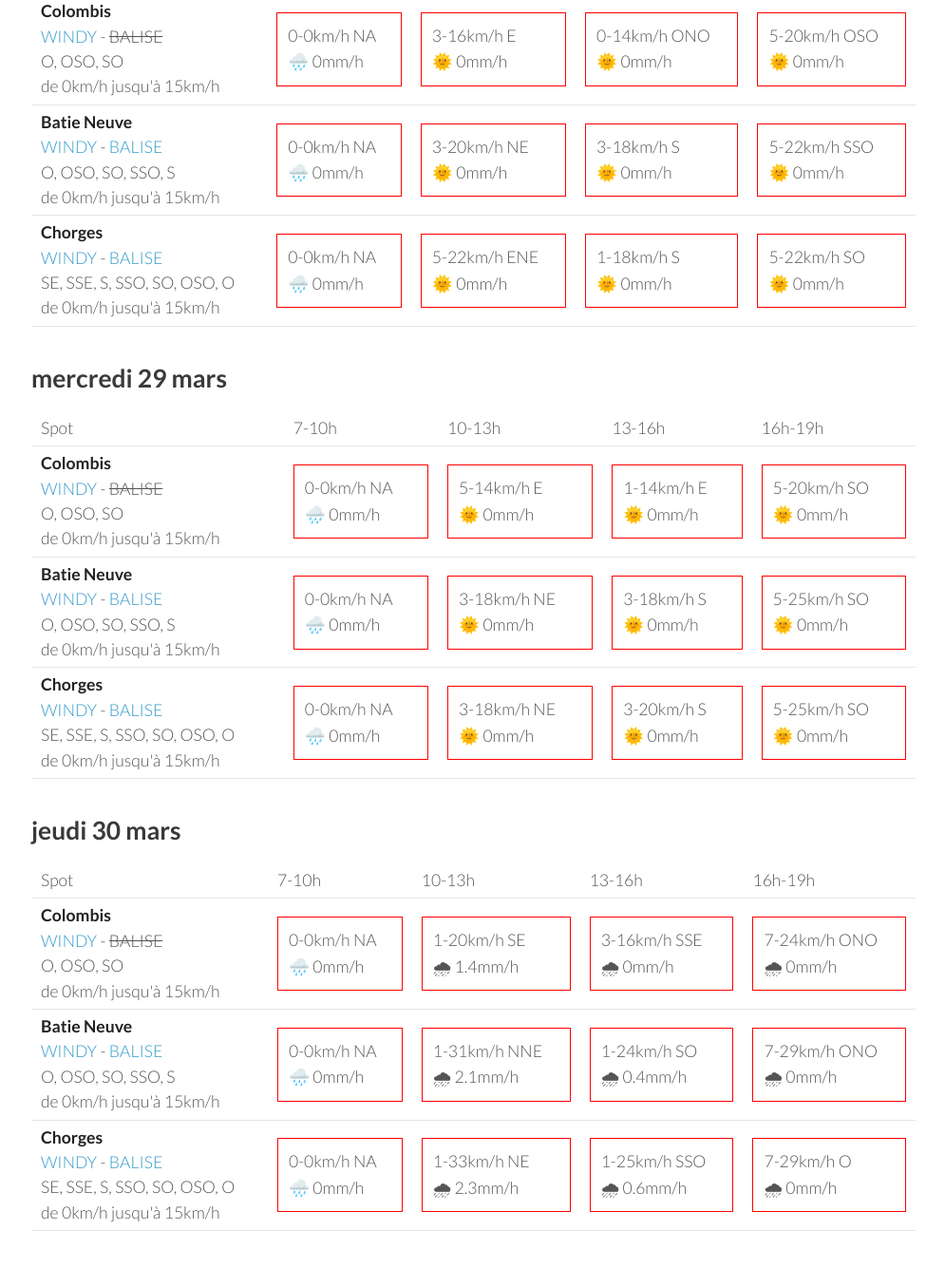
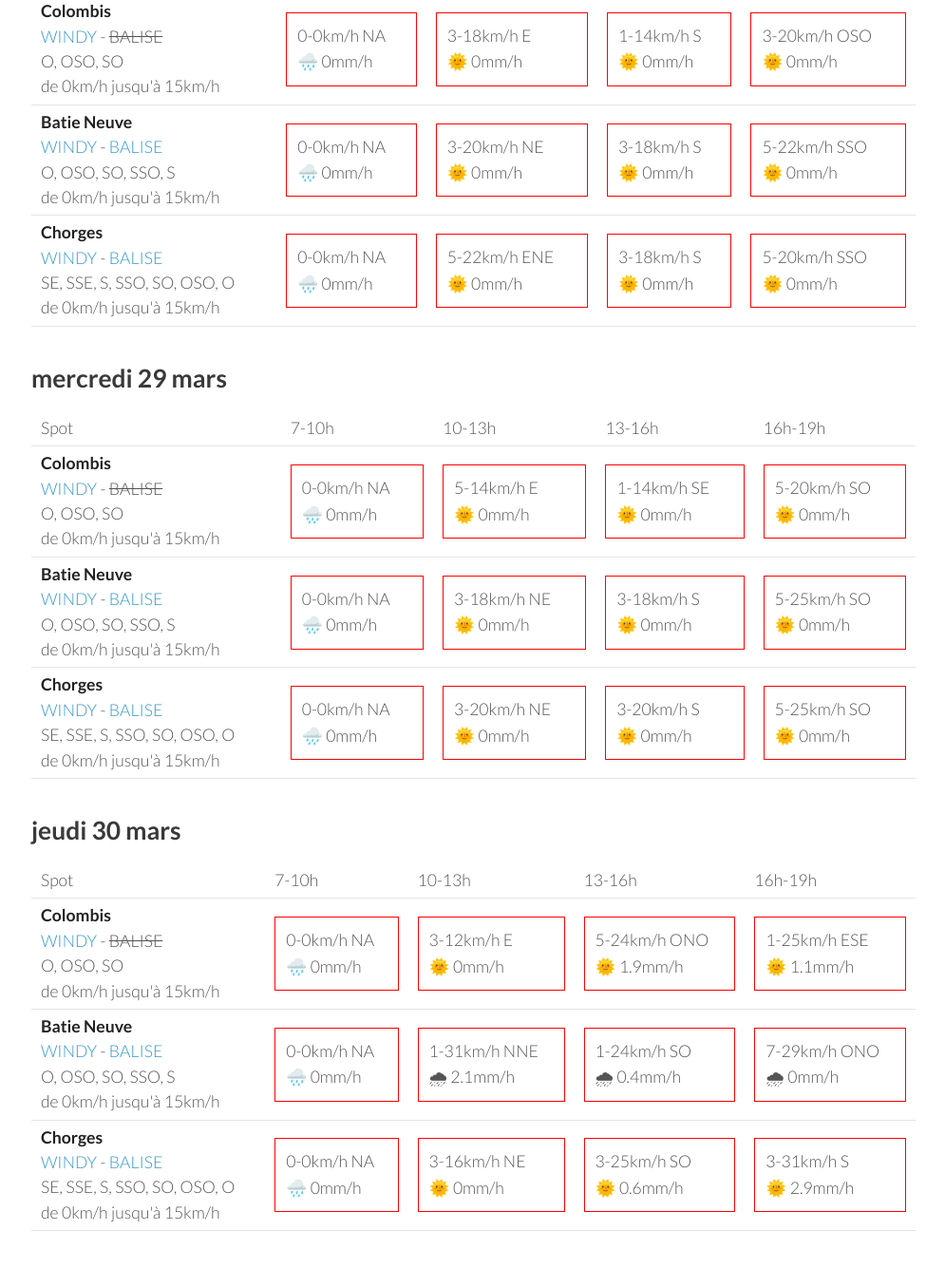
Before and after one commit to parapente-dans-le-nord/parapente-dans-le-nord.github.io, a Jekyll site: the page built from saint_andre.markdown, in a window 1280 px wide and 1400 px high, scrolled down 1325 px. Shown: the top 1335 px of the window at 95% size, without its empty margins (25-1020 px from the left). Built offline with Jekyll 4.4.1, drawn with Linux system fonts in a browser that asks for light colours; some of the changed text lies outside the part shown.

Commit message:
update index.markdown

```diff
--- a/saint_andre.markdown
+++ b/saint_andre.markdown
@@ -111,9 +111,9 @@ page mise à jour le dimanche 26 mars 06:35
         <td><strong>Colombis</strong><br><a href="https://windy.com/44.494/6.216?44.559,6.262,10">WINDY</a> - <span class="no-balise"> BALISE </span><br> <span class="vent-favorable">O, OSO, SO</span><br><span class="force-vent">de 0km/h jusqu'à 15km/h</span> </td>
 
             <td><div class="not-flyable"><p>0-0km/h NA</p><p>🌧️ 0mm/h</p></div></td>
-            <td><div class="not-flyable"><p>3-16km/h E</p><p>🌞 0mm/h</p></div></td>
-            <td><div class="not-flyable"><p>0-14km/h ONO</p><p>🌞 0mm/h</p></div></td>
-            <td><div class="not-flyable"><p>5-20km/h OSO</p><p>🌞 0mm/h</p></div></td>
+            <td><div class="not-flyable"><p>3-18km/h E</p><p>🌞 0mm/h</p></div></td>
+            <td><div class="not-flyable"><p>1-14km/h S</p><p>🌞 0mm/h</p></div></td>
+            <td><div class="not-flyable"><p>3-20km/h OSO</p><p>🌞 0mm/h</p></div></td>
 
     </tr>
 <tr>
@@ -130,8 +130,8 @@ page mise à jour le dimanche 26 mars 06:35
 
             <td><div class="not-flyable"><p>0-0km/h NA</p><p>🌧️ 0mm/h</p></div></td>
             <td><div class="not-flyable"><p>5-22km/h ENE</p><p>🌞 0mm/h</p></div></td>
-            <td><div class="not-flyable"><p>1-18km/h S</p><p>🌞 0mm/h</p></div></td>
-            <td><div class="not-flyable"><p>5-22km/h SO</p><p>🌞 0mm/h</p></div></td>
+            <td><div class="not-flyable"><p>3-18km/h S</p><p>🌞 0mm/h</p></div></td>
+            <td><div class="not-flyable"><p>5-20km/h SSO</p><p>🌞 0mm/h</p></div></td>
 
     </tr>
 
@@ -155,7 +155,7 @@ page mise à jour le dimanche 26 mars 06:35
 
             <td><div class="not-flyable"><p>0-0km/h NA</p><p>🌧️ 0mm/h</p></div></td>
             <td><div class="not-flyable"><p>5-14km/h E</p><p>🌞 0mm/h</p></div></td>
-            <td><div class="not-flyable"><p>1-14km/h E</p><p>🌞 0mm/h</p></div></td>
+            <td><div class="not-flyable"><p>1-14km/h SE</p><p>🌞 0mm/h</p></div></td>
             <td><div class="not-flyable"><p>5-20km/h SO</p><p>🌞 0mm/h</p></div></td>
 
     </tr>
@@ -172,7 +172,7 @@ page mise à jour le dimanche 26 mars 06:35
         <td><strong>Chorges</strong><br><a href="https://windy.com/44.578/6.280?44.559,6.262,10">WINDY</a> - <span class=""><a href="https://www.openwindmap.org/PP554">BALISE</a> </span><br> <span class="vent-favorable">SE, SSE, S, SSO, SO, OSO, O</span><br><span class="force-vent">de 0km/h jusqu'à 15km/h</span> </td>
 
             <td><div class="not-flyable"><p>0-0km/h NA</p><p>🌧️ 0mm/h</p></div></td>
-            <td><div class="not-flyable"><p>3-18km/h NE</p><p>🌞 0mm/h</p></div></td>
+            <td><div class="not-flyable"><p>3-20km/h NE</p><p>🌞 0mm/h</p></div></td>
             <td><div class="not-flyable"><p>3-20km/h S</p><p>🌞 0mm/h</p></div></td>
             <td><div class="not-flyable"><p>5-25km/h SO</p><p>🌞 0mm/h</p></div></td>
 
@@ -197,9 +197,9 @@ page mise à jour le dimanche 26 mars 06:35
         <td><strong>Colombis</strong><br><a href="https://windy.com/44.494/6.216?44.559,6.262,10">WINDY</a> - <span class="no-balise"> BALISE </span><br> <span class="vent-favorable">O, OSO, SO</span><br><span class="force-vent">de 0km/h jusqu'à 15km/h</span> </td>
 
             <td><div class="not-flyable"><p>0-0km/h NA</p><p>🌧️ 0mm/h</p></div></td>
-            <td><div class="not-flyable"><p>1-20km/h SE</p><p>🌧 1.4mm/h</p></div></td>
-            <td><div class="not-flyable"><p>3-16km/h SSE</p><p>🌧 0mm/h</p></div></td>
-            <td><div class="not-flyable"><p>7-24km/h ONO</p><p>🌧 0mm/h</p></div></td>
+            <td><div class="not-flyable"><p>3-12km/h E</p><p>🌞 0mm/h</p></div></td>
+            <td><div class="not-flyable"><p>5-24km/h ONO</p><p>🌞 1.9mm/h</p></div></td>
+            <td><div class="not-flyable"><p>1-25km/h ESE</p><p>🌞 1.1mm/h</p></div></td>
 
     </tr>
 <tr>
@@ -215,9 +215,9 @@ page mise à jour le dimanche 26 mars 06:35
         <td><strong>Chorges</strong><br><a href="https://windy.com/44.578/6.280?44.559,6.262,10">WINDY</a> - <span class=""><a href="https://www.openwindmap.org/PP554">BALISE</a> </span><br> <span class="vent-favorable">SE, SSE, S, SSO, SO, OSO, O</span><br><span class="force-vent">de 0km/h jusqu'à 15km/h</span> </td>
 
             <td><div class="not-flyable"><p>0-0km/h NA</p><p>🌧️ 0mm/h</p></div></td>
-            <td><div class="not-flyable"><p>1-33km/h NE</p><p>🌧 2.3mm/h</p></div></td>
-            <td><div class="not-flyable"><p>1-25km/h SSO</p><p>🌧 0.6mm/h</p></div></td>
-            <td><div class="not-flyable"><p>7-29km/h O</p><p>🌧 0mm/h</p></div></td>
+            <td><div class="not-flyable"><p>3-16km/h NE</p><p>🌞 0mm/h</p></div></td>
+            <td><div class="not-flyable"><p>3-25km/h SO</p><p>🌞 0.6mm/h</p></div></td>
+            <td><div class="not-flyable"><p>3-31km/h S</p><p>🌞 2.9mm/h</p></div></td>
 
     </tr>
 
```
Also changed, not shown: other parts of saint_andre.markdown (+1 -1 lines).
